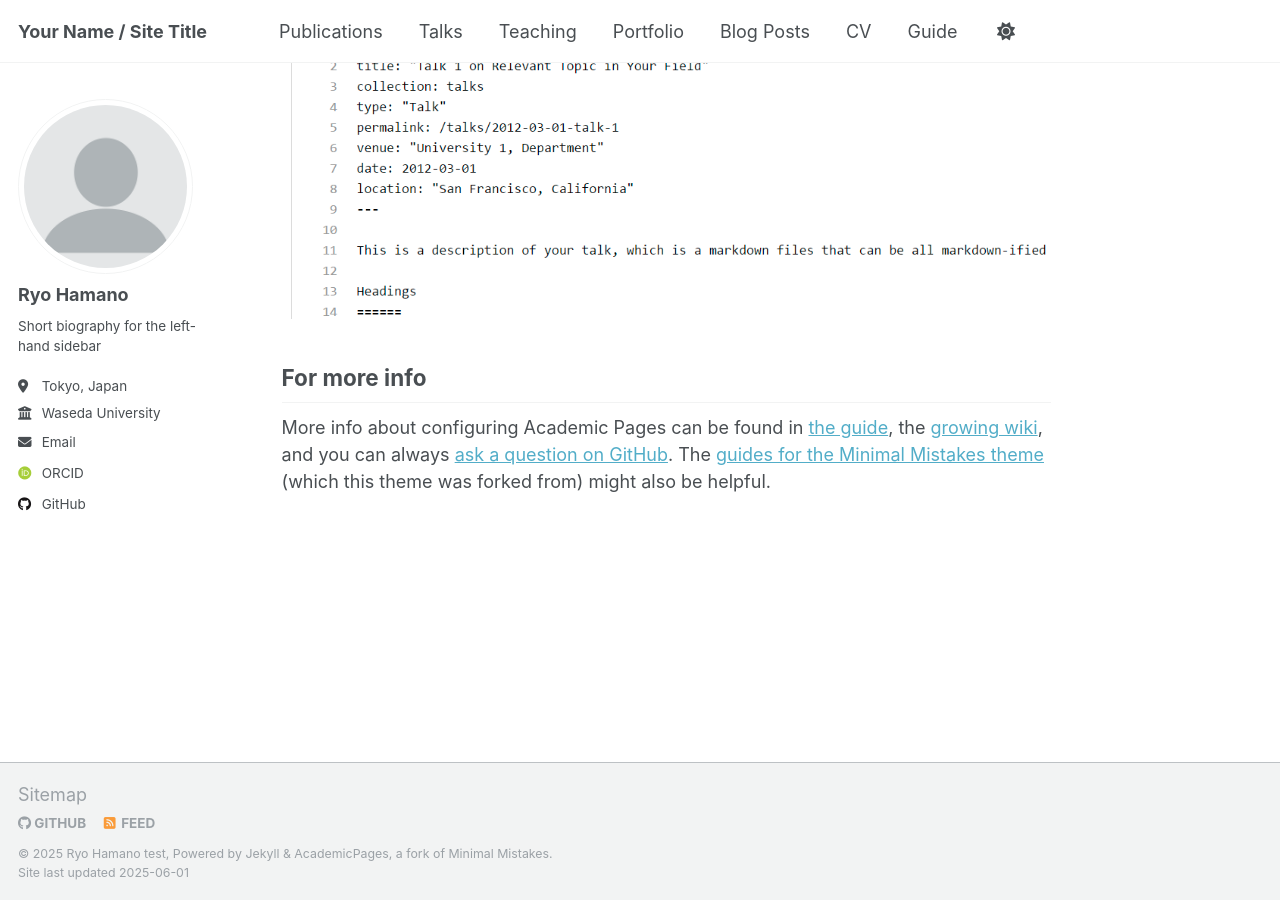
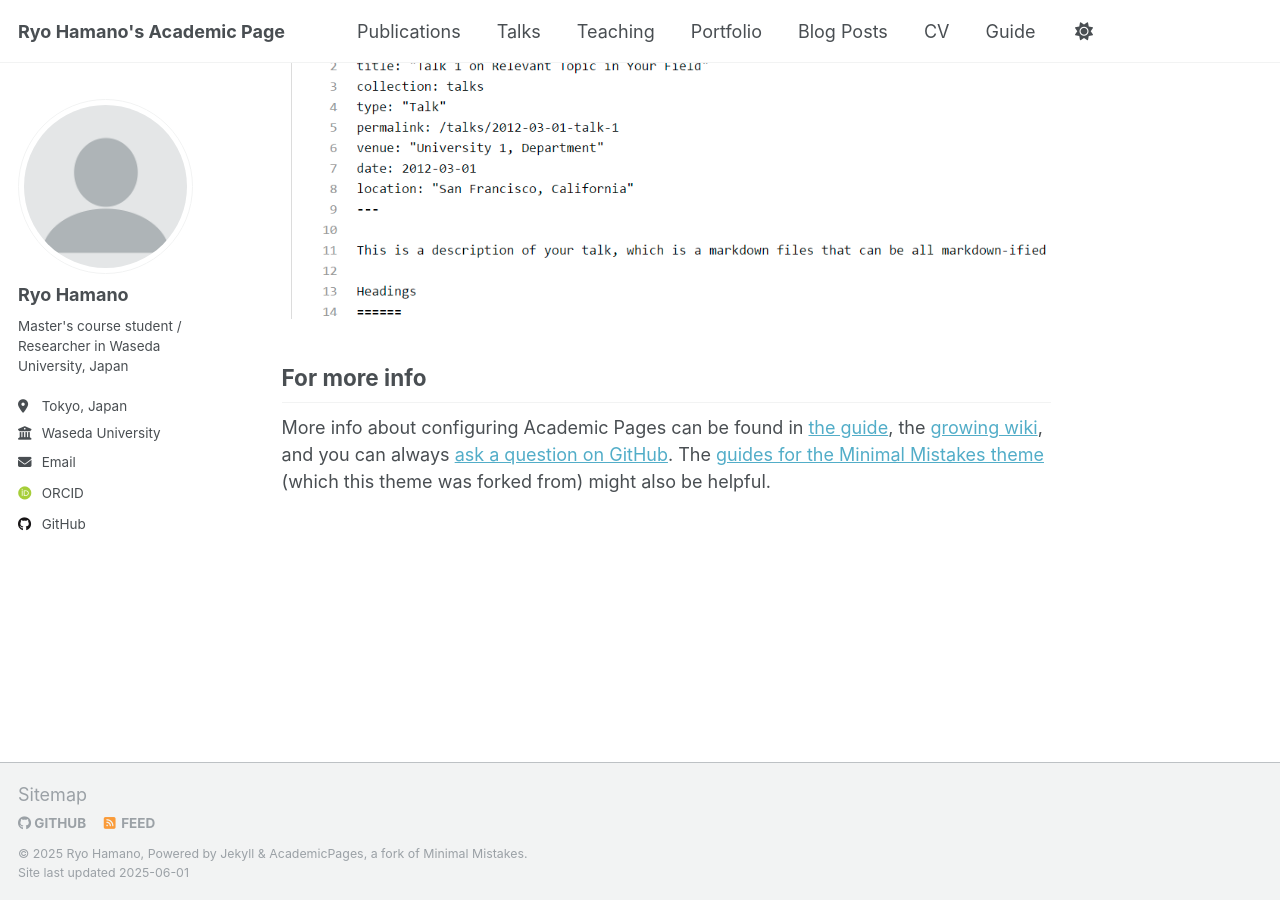
Before and after one commit to ryohamano/ryohamano.github.io, a Jekyll site: the page built from _pages/about.md, in a window 1280 px wide and 900 px high, scrolled down 2636 px. Built offline with Jekyll 4.4.1, drawn with Linux system fonts in a browser that asks for light colours; some web fonts are replaced.

Commit message:
config.yml change

```diff
--- a/_config.yml
+++ b/_config.yml
@@ -9,10 +9,10 @@
 # Basic Site Settings
 locale                   : "ja"
 site_theme               : "default"
-title                    : "Your Name / Site Title"
+title                    : "Ryo Hamano's Academic Page" # the title of your site, e.g. "Ryo Hamano's Academic Page"
 title_separator          : "-"
-name                     : &name "Ryo Hamano test"
-description              : &description "personal description"
+name                     : &name "Ryo Hamano"
+description              : &description "Researcher"
 url                      : https://ryohamano.github.io # the base hostname & protocol for your site e.g. "https://[your GitHub username].github.io" or if you already have some other page hosted on Github then use "https://[your GitHub username].github.io/[Your Repo Name]"
 baseurl                  : "" # the subpath of your site, e.g. "/blog"
 repository               : "academicpages/academicp.github.io"
@@ -25,7 +25,7 @@ author:
   avatar           : "profile.png"
   name             : "Ryo Hamano"
   pronouns         : # example: "she/her"
-  bio              : "Short biography for the left-hand sidebar"
+  bio              : "Master's course student / Researcher in Waseda University, Japan"
   location         : "Tokyo, Japan" # e.g. "Tokyo, Japan"
   employer         : "Waseda University"
   uri              : # URL
```
